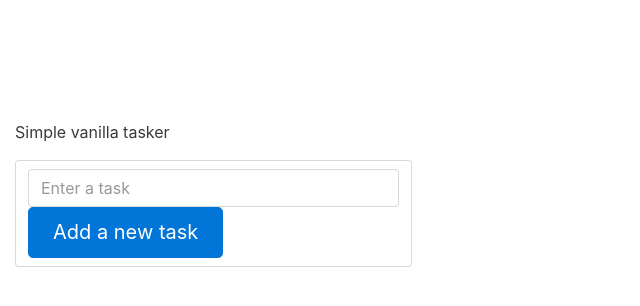
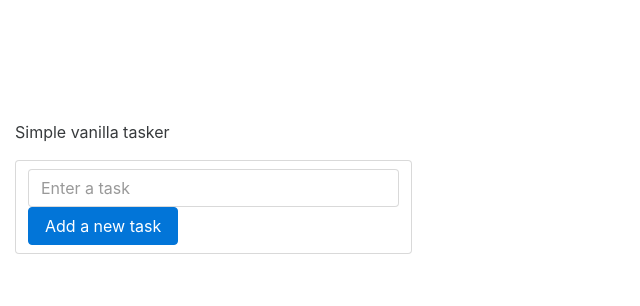
Before and after one commit to Lapz/tasker, a website: page index.html in a window 1280 px wide. Shown: the whole page, without its empty margins (0-640 px from the left). Drawn offline with Linux system fonts and the light colour scheme.

Commit message:
more editing

```diff
--- a/index.html
+++ b/index.html
@@ -1,17 +1,19 @@
 <!DOCTYPE html>
 <html lang="en">
+
 <head>
     <meta charset="utf-8">
     <meta http-equiv="X-UA-Compatible" content="IE=edge">
     <meta name="viewport" content="width=device-width, initial-scale=1">
     <title> My little tasker</title>
     <link rel="stylesheet" href="css/bootstrap.css">
-      <link rel ="stylesheet" href="css/main.css" />
+    <link rel="stylesheet" href="css/main.css" />
     <!--[if lt IE 9]>
       <script src="https://cdn.jsdelivr.net/html5shiv/3.7.2/html5shiv.min.js"></script>
       <script src="https://cdn.jsdelivr.net/respond/1.4.2/respond.min.js"></script>
     <![endif]-->
 </head>
+
 <body>
 
 
@@ -27,25 +29,29 @@
     <br>
     <br>
 
-<div class="alert alert-success collapse" role = "alert">
+    <div class="alert alert-success collapse" role="alert">
         <p class="text-center"><strong> Task removed </strong></p>
     </div>
 
     <!-- Table --->
 
-<div class = "container-fluid">
+    <div class="container-fluid">
 
-  <div class ="row">
-    <div class=" col-md-4 col-md-offset-4 text-center"
-    <h1><p>Simple vanilla tasker</p></h1>
-  <div class ="form-control">
+        <div class="row">
+            <div class=" col-md-4 col-md-offset-4 text-center" <h1>
+                <p>Simple vanilla tasker</p>
+                </h1>
+
+                <form class="form-inline">
+                    <div class="form-control">
                         <div class="input-group">
                             <input type="text" class="form-control" placeholder="Enter a task">
                         </div>
-        <button type="button" class="btn btn-primary btn-lg" data-toggle="modal" data-target="#myModal">Add a new task</button>
-
+                        <button type="button" class="btn btn-primary" data-toggle="modal" data-target="#myModal">Add a new task</button>
 
                     </div>
+                </form>
+
 
 
 
@@ -65,10 +71,12 @@
 
 
         </div>
+    </div>
 
 
     <script src="js/vendor/jquery-3.1.1.min.js"></script>
     <script src="js/vendor/bootstrap.js"></script>
-    <script src ="js/main.js"></script>
+    <script src="js/main.js"></script>
 </body>
+
 </html>
```
Lines whose indentation alone changed are shown as unchanged.
